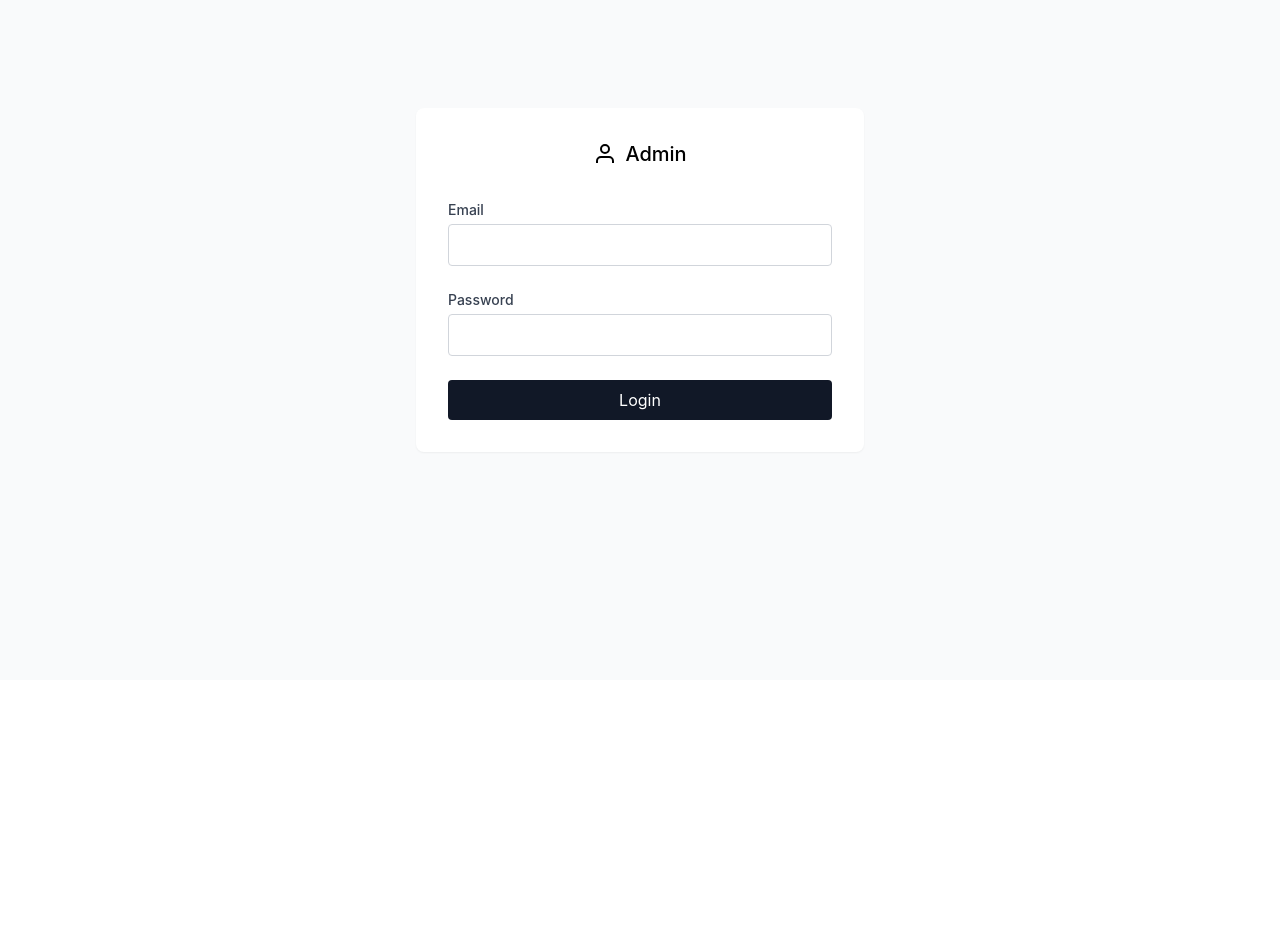
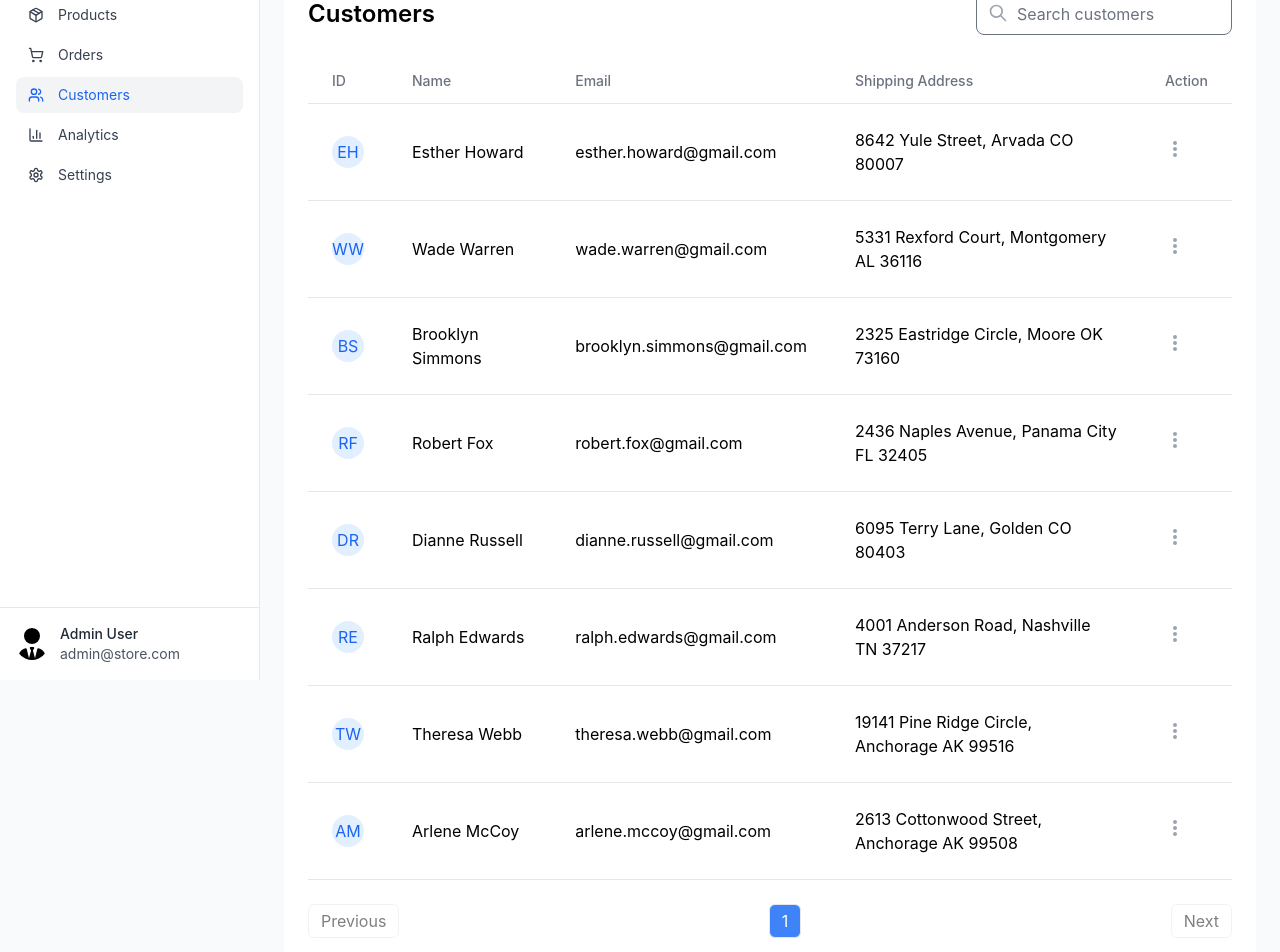
Before and after one commit to shashaaankkkkk/therizz, a React (Vite) app: page /customers in a window 1280 px wide. Before the commit this address led to /login. Shown: the part 120-1072 px from the top of the page. Before the commit the page ends 800 px from the top, so only its background shows below. Built offline with nearby package versions, Linux system fonts and the light colour scheme; sample sign-in values are in the browser's storage.

Commit message:
Customer page added

```diff
--- a/src/App.jsx
+++ b/src/App.jsx
@@ -12,6 +12,7 @@ import OrderTable2 from "./components/Orders";
 import AddProduct from "./components/AddProduct";
 import Settings from "./components/Settings/Settings";
 import LoginPage from "./components/Login";
+import CustomersPage from "./components/Customers";
 
 // Protected Route wrapper component
 const ProtectedRoute = ({ children }) => {
@@ -44,6 +45,7 @@ const App = () => {
           <Route path="orders" element={<OrderTable2 />} />
           <Route path="settings" element={<Settings />} />
           <Route path="products/add" element={<AddProduct />} />
+          <Route path="customers" element={<CustomersPage />} />
         </Route>
 
         {/* Catch all undefined routes */}
--- /dev/null
+++ b/src/components/Customers.jsx
@@ -0,0 +1,187 @@
+import React, { useState } from "react";
+
+const CustomersPage = () => {
+  // Sample customer data
+  const initialCustomers = [
+    {
+      id: "EH",
+      name: "Esther Howard",
+      email: "esther.howard@gmail.com",
+      address: "8642 Yule Street, Arvada CO 80007",
+    },
+    {
+      id: "WW",
+      name: "Wade Warren",
+      email: "wade.warren@gmail.com",
+      address: "5331 Rexford Court, Montgomery AL 36116",
+    },
+    {
+      id: "BS",
+      name: "Brooklyn Simmons",
+      email: "brooklyn.simmons@gmail.com",
+      address: "2325 Eastridge Circle, Moore OK 73160",
+    },
+    {
+      id: "RF",
+      name: "Robert Fox",
+      email: "robert.fox@gmail.com",
+      address: "2436 Naples Avenue, Panama City FL 32405",
+    },
+    {
+      id: "DR",
+      name: "Dianne Russell",
+      email: "dianne.russell@gmail.com",
+      address: "6095 Terry Lane, Golden CO 80403",
+    },
+    {
+      id: "RE",
+      name: "Ralph Edwards",
+      email: "ralph.edwards@gmail.com",
+      address: "4001 Anderson Road, Nashville TN 37217",
+    },
+    {
+      id: "TW",
+      name: "Theresa Webb",
+      email: "theresa.webb@gmail.com",
+      address: "19141 Pine Ridge Circle, Anchorage AK 99516",
+    },
+    {
+      id: "AM",
+      name: "Arlene McCoy",
+      email: "arlene.mccoy@gmail.com",
+      address: "2613 Cottonwood Street, Anchorage AK 99508",
+    },
+  ];
+
+  const [customers] = useState(initialCustomers);
+  const [searchTerm, setSearchTerm] = useState("");
+  const [currentPage, setCurrentPage] = useState(1);
+  const customersPerPage = 8;
+
+  // Filter customers based on search term
+  const filteredCustomers = customers.filter(
+    (customer) =>
+      customer.name.toLowerCase().includes(searchTerm.toLowerCase()) ||
+      customer.email.toLowerCase().includes(searchTerm.toLowerCase()) ||
+      customer.address.toLowerCase().includes(searchTerm.toLowerCase()),
+  );
+
+  // Calculate pagination
+  const totalPages = Math.ceil(filteredCustomers.length / customersPerPage);
+  const startIndex = (currentPage - 1) * customersPerPage;
+  const endIndex = startIndex + customersPerPage;
+  const currentCustomers = filteredCustomers.slice(startIndex, endIndex);
+
+  return (
+    <div className="p-6 bg-white">
+      <div className="flex justify-between items-center mb-6">
+        <h1 className="text-2xl font-semibold">Customers</h1>
+        <div className="relative">
+          <input
+            type="text"
+            placeholder="Search customers"
+            className="pl-10 pr-4 py-2 border rounded-lg w-64 focus:outline-none focus:ring-2 focus:ring-blue-500"
+            value={searchTerm}
+            onChange={(e) => setSearchTerm(e.target.value)}
+          />
+          <svg
+            className="absolute left-3 top-2.5 h-5 w-5 text-gray-400"
+            fill="none"
+            stroke="currentColor"
+            viewBox="0 0 24 24"
+          >
+            <path
+              strokeLinecap="round"
+              strokeLinejoin="round"
+              strokeWidth="2"
+              d="M21 21l-6-6m2-5a7 7 0 11-14 0 7 7 0 0114 0z"
+            />
+          </svg>
+        </div>
+      </div>
+
+      <div className="overflow-x-auto">
+        <table className="min-w-full">
+          <thead>
+            <tr className="border-b">
+              <th className="px-6 py-3 text-left text-sm font-medium text-gray-500">
+                ID
+              </th>
+              <th className="px-6 py-3 text-left text-sm font-medium text-gray-500">
+                Name
+              </th>
+              <th className="px-6 py-3 text-left text-sm font-medium text-gray-500">
+                Email
+              </th>
+              <th className="px-6 py-3 text-left text-sm font-medium text-gray-500">
+                Shipping Address
+              </th>
+              <th className="px-6 py-3 text-left text-sm font-medium text-gray-500">
+                Action
+              </th>
+            </tr>
+          </thead>
+          <tbody>
+            {currentCustomers.map((customer) => (
+              <tr key={customer.id} className="border-b hover:bg-gray-50">
+                <td className="px-6 py-4">
+                  <div className="w-8 h-8 rounded-full bg-blue-100 flex items-center justify-center text-blue-600">
+                    {customer.id}
+                  </div>
+                </td>
+                <td className="px-6 py-6">{customer.name}</td>
+                <td className="px-6 py-6">{customer.email}</td>
+                <td className="px-6 py-6">{customer.address}</td>
+                <td className="px-6 py-6">
+                  <button className="text-gray-400 hover:text-gray-600">
+                    <svg
+                      className="w-5 h-5"
+                      fill="currentColor"
+                      viewBox="0 0 20 20"
+                    >
+                      <path d="M10 6a2 2 0 110-4 2 2 0 010 4zM10 12a2 2 0 110-4 2 2 0 010 4zM10 18a2 2 0 110-4 2 2 0 010 4z" />
+                    </svg>
+                  </button>
+                </td>
+              </tr>
+            ))}
+          </tbody>
+        </table>
+      </div>
+
+      <div className="flex items-center justify-between mt-6">
+        <button
+          className="px-3 py-1 border rounded-md disabled:opacity-50"
+          onClick={() => setCurrentPage((prev) => Math.max(prev - 1, 1))}
+          disabled={currentPage === 1}
+        >
+          Previous
+        </button>
+        <div className="flex space-x-2">
+          {Array.from({ length: totalPages }, (_, i) => i + 1).map((page) => (
+            <button
+              key={page}
+              className={`px-3 py-1 border rounded-md ${
+                currentPage === page ? "bg-blue-500 text-white" : ""
+              }`}
+              onClick={() => setCurrentPage(page)}
+            >
+              {page}
+            </button>
+          ))}
+        </div>
+        <button
+          className="px-3 py-1 border rounded-md disabled:opacity-50"
+          onClick={() =>
+            setCurrentPage((prev) => Math.min(prev + 1, totalPages))
+          }
+          disabled={currentPage === totalPages}
+        >
+          Next
+        </button>
+      </div>
+    </div>
+  );
+};
+
+export default CustomersPage;
```
